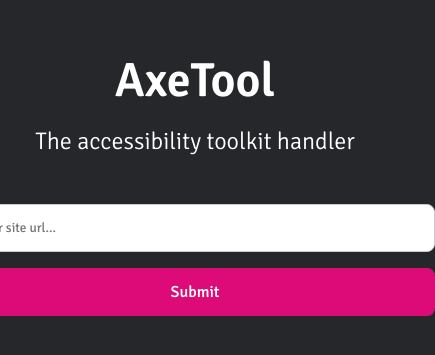
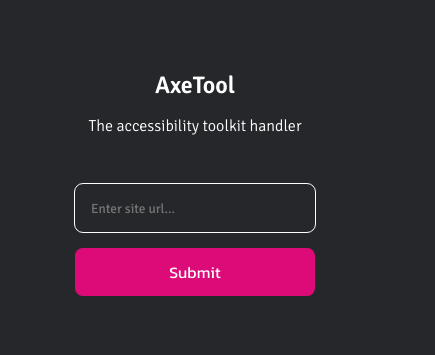
Before and after one commit to hassanShakur/accessibility-toolkit, a Next.js app in the folder client/: page / in a window 390 px wide. Shown: the part 239-594 px from the top of the page, 435 px wide, since content can reach past the window. Built offline with nearby package versions, Linux system fonts and the light colour scheme.

Commit message:
finalized homepage UI

```diff
--- a/client/app/globals.scss
+++ b/client/app/globals.scss
@@ -1,5 +1,4 @@
 @import url('https://fonts.googleapis.com/css2?family=Kanit:ital,wght@0,200;0,400;0,700;1,400&family=Signika:wght@300;400;500;600&display=swap');
-
 
 :root {
   --back-color: #25272a;
@@ -15,6 +14,7 @@
   padding: 0;
   box-sizing: border-box;
   font-family: 'Signika', sans-serif;
+  transition: all 0.3s ease-in-out;
 }
 
 a,
@@ -37,6 +37,13 @@ button {
   border: none;
   outline: none;
   cursor: pointer;
+  font-family: 'Kanit', sans-serif;
+}
+
+input {
+  border: none;
+  outline: none;
+  font-family: 'Signika', sans-serif;
 }
 
 body {
--- a/client/app/page.scss
+++ b/client/app/page.scss
@@ -12,17 +12,17 @@ main {
   align-items: center;
   justify-content: center;
   margin-bottom: 2rem;
-}
 
-.hero h1 {
+  h1 {
     font-size: 3rem;
     margin-bottom: 1rem;
   }
 
-.hero p {
+  p {
     font-size: 1.5rem;
     font-weight: 300;
     margin-bottom: 1rem;
+  }
 }
 
 form {
@@ -30,15 +30,20 @@ form {
   flex-direction: column;
   align-items: center;
   justify-content: center;
-}
 
   input {
     width: 30rem;
     height: 3rem;
-  border: 1px solid #ccc;
+    outline: 1px solid var(--font-color);
+    background-color: var(--back-color);
+    color: var(--font-color);
     border-radius: 0.5rem;
     padding: 0 1rem;
     margin-bottom: 1rem;
+  }
+
+  input:focus {
+    outline: 1px solid var(--pri-color);
   }
 
   button {
@@ -50,29 +55,53 @@ button {
     color: var(--font-color);
     font-size: 1rem;
     font-weight: 500;
-  transition: all 0.3s ease-in-out;
   }
 
   button:hover {
-  background-color: var(--sec-color);
+    background-color: var(--pri-color);
+  }
 }
 
-button:active {
-  background-color: var(--ter-color);
+@media (max-width: 768px) {
+  .hero {
+    h1 {
+      font-size: 2rem;
     }
 
-/* path app/page.tsx
-/* <main>
-      <div className='hero'>
-        <h1>AxeTool</h1>
-        <p>The accessibility toolkit handler</p>
-      </div>
-      <form onSubmit={urlSubmitHandler}>
-        <input
-          type='text'
-          onChange={(e) => setUrl(e.target.value)}
-          placeholder='Enter site url...'
-        />
-        <button type='submit'>Submit</button>
-      </form>
-    </main> */
+    p {
+      font-size: 1rem;
+    }
+  }
+
+  form {
+    input {
+      width: 20rem;
+    }
+
+    button {
+      width: 20rem;
+    }
+  }
+}
+
+@media (max-width: 480px) {
+  .hero {
+    h1 {
+      font-size: 1.5rem;
+    }
+
+    p {
+      font-size: 1rem;
+    }
+  }
+
+  form {
+    input {
+      width: 15rem;
+    }
+
+    button {
+      width: 15rem;
+    }
+  }
+}
```
Lines whose indentation alone changed are shown as unchanged.
